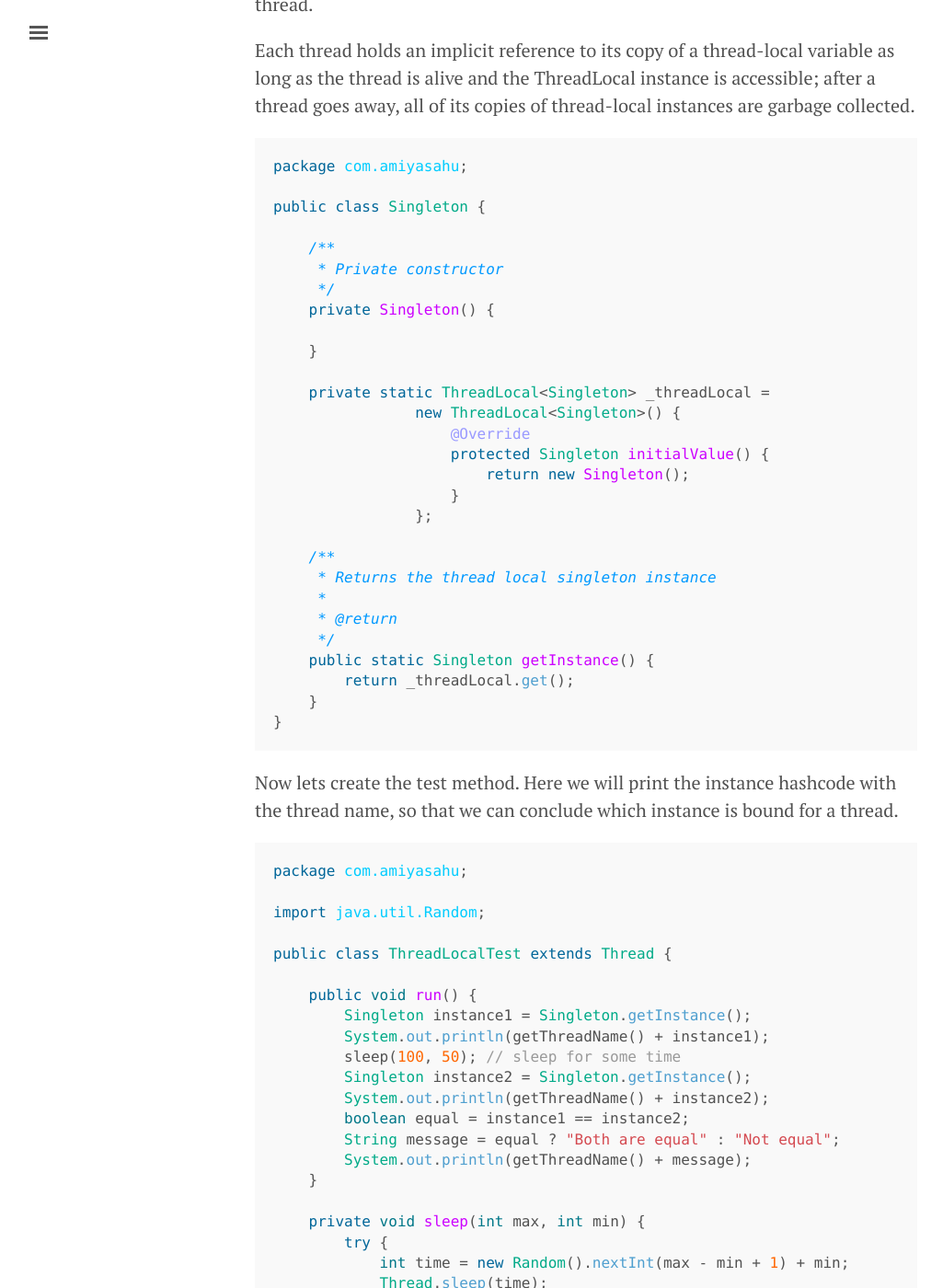
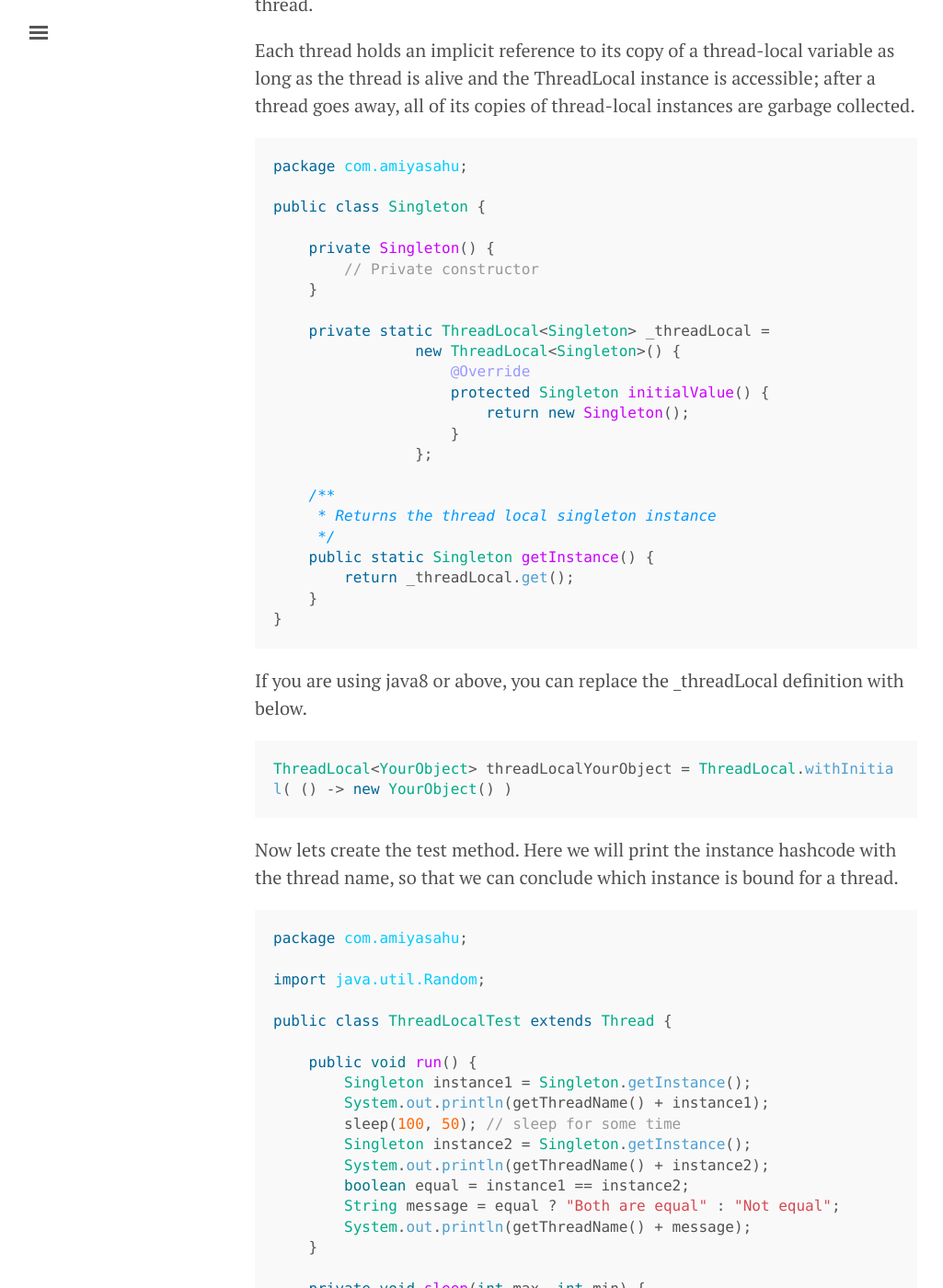
Before and after one commit to amiyasahu/amiyasahu.github.io, a Jekyll site: the page built from index.html, in a window 1280 px wide and 1400 px high, scrolled down 1340 px. Shown: the whole window at 92% size, without its empty margins (3-1028 px from the left). Built offline with Jekyll 4.4.1, drawn with Linux system fonts in a browser that asks for light colours; the list of posts is cut into pages by our own code.

Commit message:
Updated article

```diff
--- a/_posts/2016-10-16-singleton-class-per-thread-in-java.md
+++ b/_posts/2016-10-16-singleton-class-per-thread-in-java.md
@@ -20,11 +20,8 @@ package com.amiyasahu;
 
 public class Singleton {
 
-    /**
-     * Private constructor
-     */
     private Singleton() {
-
+        // Private constructor
     }
 
     private static ThreadLocal<Singleton> _threadLocal =
@@ -37,13 +34,17 @@ public class Singleton {
 
     /**
      * Returns the thread local singleton instance
-     *
-     * @return
      */
     public static Singleton getInstance() {
         return _threadLocal.get();
     }
 }
+{% endhighlight %}
+
+If you are using java8 or above, you can replace the _threadLocal definition with below.
+
+{% highlight java %}
+ThreadLocal<YourObject> threadLocalYourObject = ThreadLocal.withInitial( () -> new YourObject() )
 {% endhighlight %}
 
 Now lets create the test method. Here we will print the instance hashcode with the thread name, so that we can conclude which instance is bound for a thread.
```
